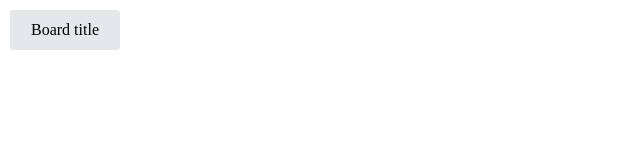
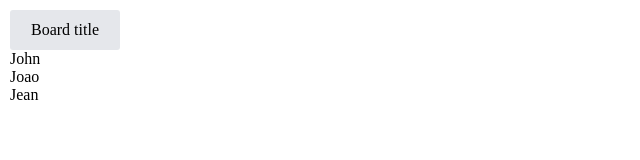
Before and after one commit to itzvinoth/notlify, a Vue app in the folder notlify-front/: page / in a window 1280 px wide. Shown: the top 160 px of the page, without its empty margins (0-640 px from the left). Built offline with nearby package versions, Linux system fonts and the light colour scheme.

Commit message:
vue draggable package adding

```diff
--- a/notlify-front/package.json
+++ b/notlify-front/package.json
@@ -9,7 +9,8 @@
   },
   "dependencies": {
     "vue": "^3.2.31",
-    "vue-router": "^4.0.14"
+    "vue-router": "^4.0.14",
+    "vuedraggable": "^4.1.0"
   },
   "devDependencies": {
     "@rushstack/eslint-patch": "^1.1.0",
--- a/notlify-front/src/components/WorkSpace.vue
+++ b/notlify-front/src/components/WorkSpace.vue
@@ -9,16 +9,45 @@
 				<div @click="handleEditTitle('save')">Save</div>
 			</div>
 		</Transition>
+		<!-- <TaskBoard></TaskBoard> -->
+		<draggable
+			:list="list"
+			:disabled="!enabled"
+			item-key="name"
+			class="list-group"
+			ghost-class="ghost"
+			:move="checkMove"
+			@start="dragging = true"
+			@end="dragging = false"
+		>
+			<template #item="{ element }">
+				<div class="list-group-item" :class="{ 'not-draggable': !enabled }">
+					{{ element.name }}
+				</div>
+			</template>
+      </draggable>
 	</div>
 </template>
 
 <script>
+import draggable from 'vuedraggable'
+
 export default {
 	name: 'WorkSpace',
+	components: {
+		draggable
+	},
 	data () {
 		return {
+			enabled: true,
 			workspaceTitle: 'Board title',
-			isEditingTitle: false
+			isEditingTitle: false,
+			list: [
+				{ name: 'John', id: 0 },
+				{ name: 'Joao', id: 1 },
+				{ name: 'Jean', id: 2 }
+			],
+			dragging: false
 		}
 	},
 	methods: {
@@ -28,6 +57,9 @@ export default {
 			} else if (type === 'save') {
 				this.isEditingTitle = false
 			}
+		},
+		checkMove (e) {
+			window.console.log('Future index: ' + e.draggedContext.futureIndex)
 		}
 	},
 }
```
Also changed, not shown: 1 other file (tests, documents, lock files or other folders).
